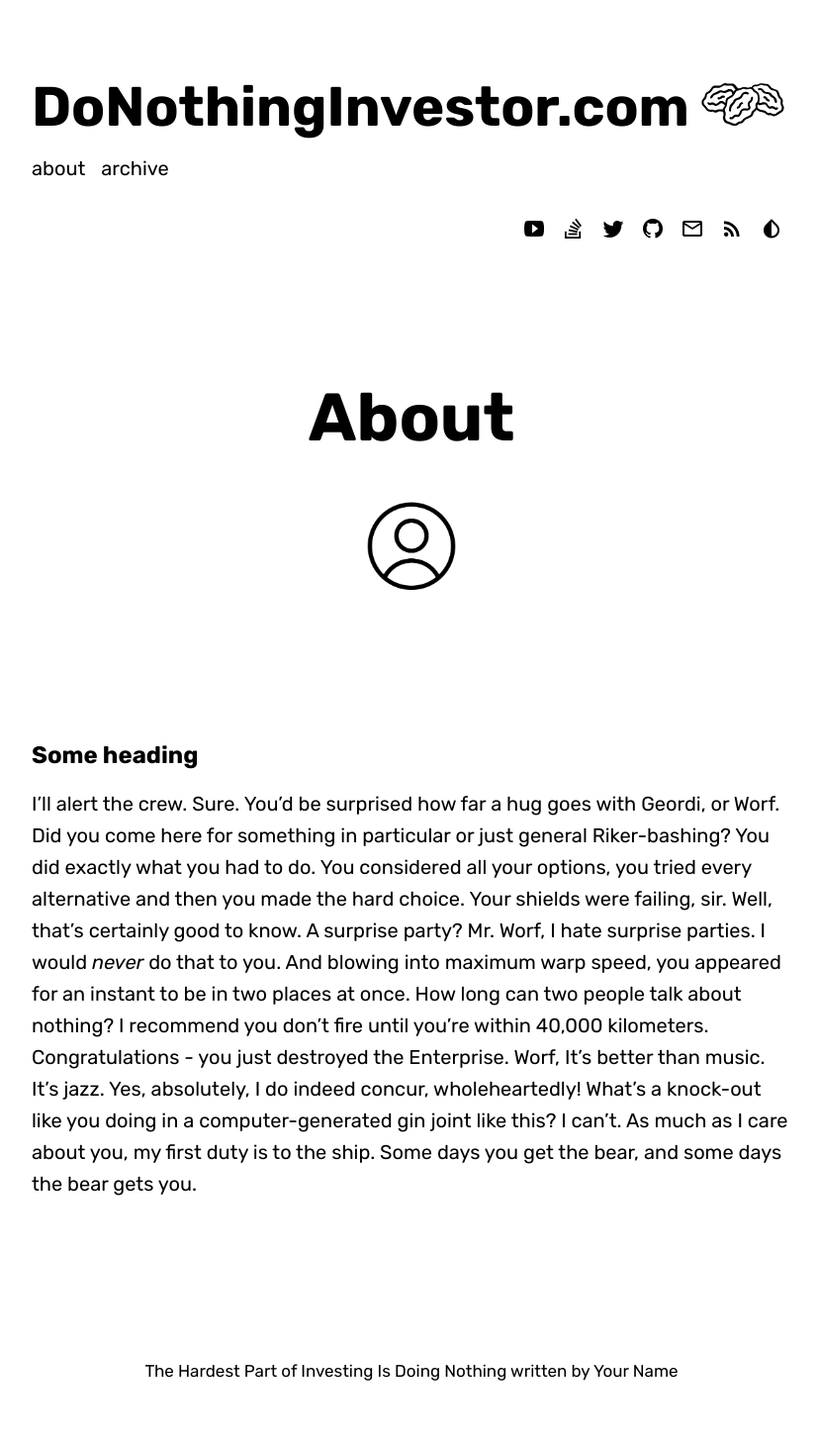
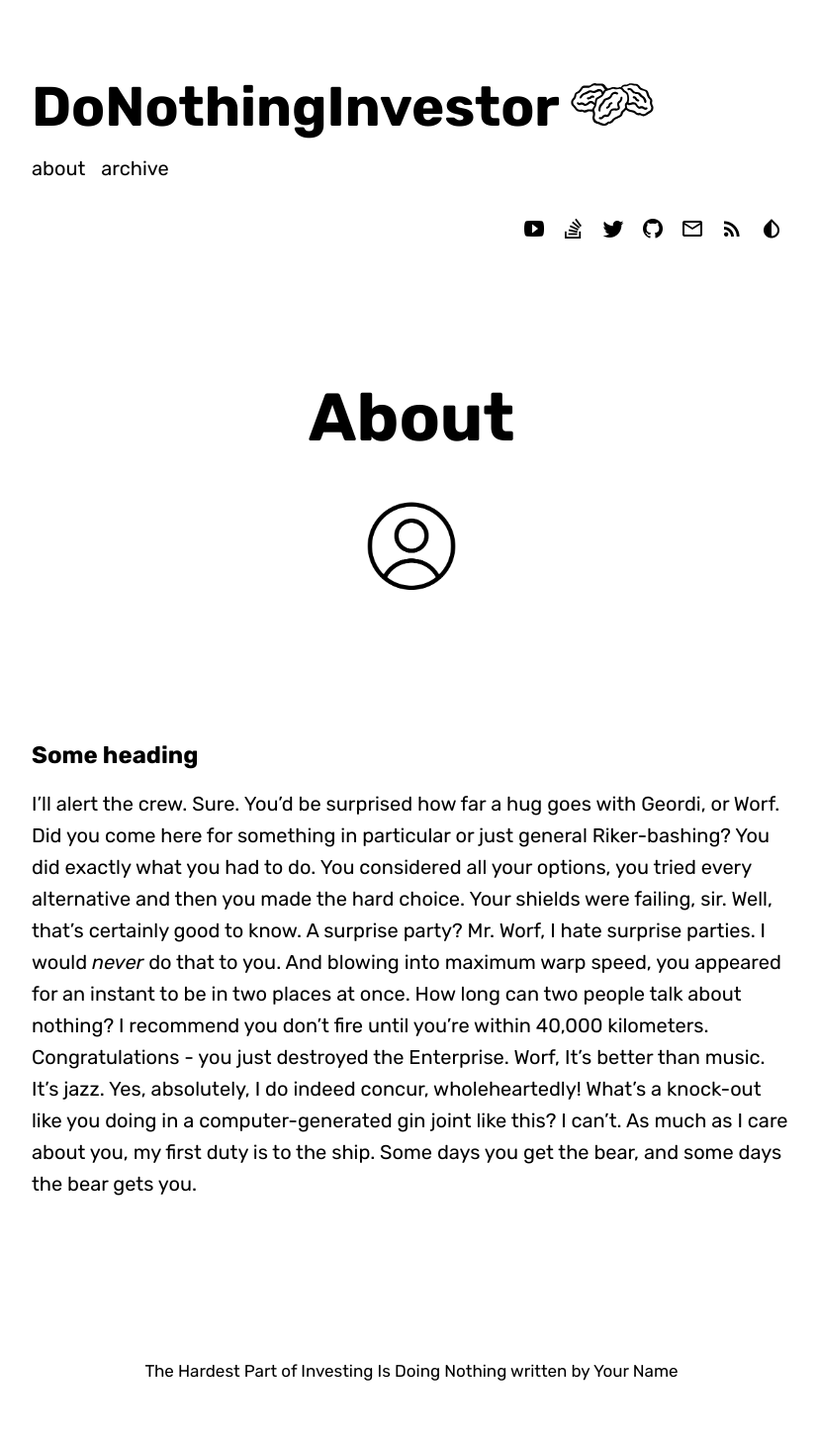
Before and after one commit to DoNothingInvestor/zero-tasking, a Jekyll site: the page built from about.md, in a window 1280 px wide. Shown: the whole page at 99% size, without its empty margins (224-1051 px from the left). Built offline with Jekyll 4.4.1, drawn with Linux system fonts in a browser that asks for light colours; some web fonts are replaced.

Commit message:
Update _config.yml

```diff
--- a/_config.yml
+++ b/_config.yml
@@ -1,11 +1,11 @@
 # Base blog settings
 baseurl: "" # the subpath of your site,                         # e.g. /blog/
-                              # set to '' in case of hosting on GitHub
-url : "" # the base hostname & protocol for your site
-                                  # `http://<username>.github.io` - for GitHub
+            # set to '' in case of hosting on GitHub
+url : ""  # the base hostname & protocol for your site
+          # `http://<username>.github.io` - for GitHub
 
 blog:
-  title: DoNothingInvestor.com
+  title: DoNothingInvestor
   #this should contain a proper description
   description: The Hardest Part of Investing Is Doing Nothing
 
```
